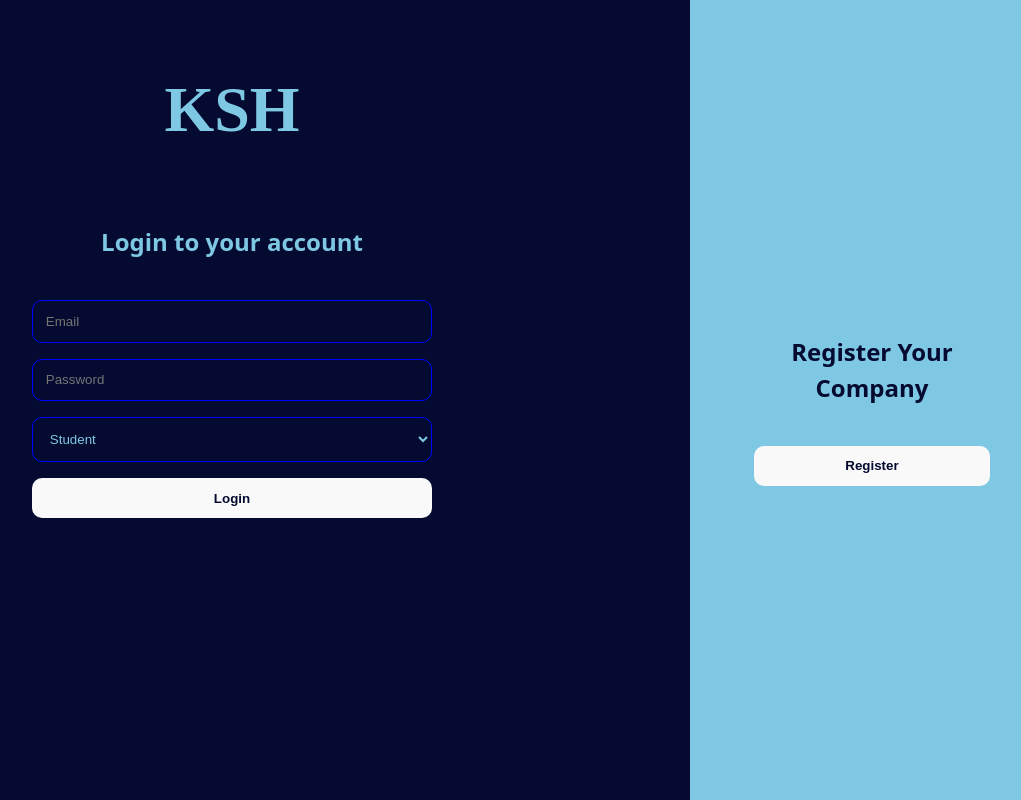
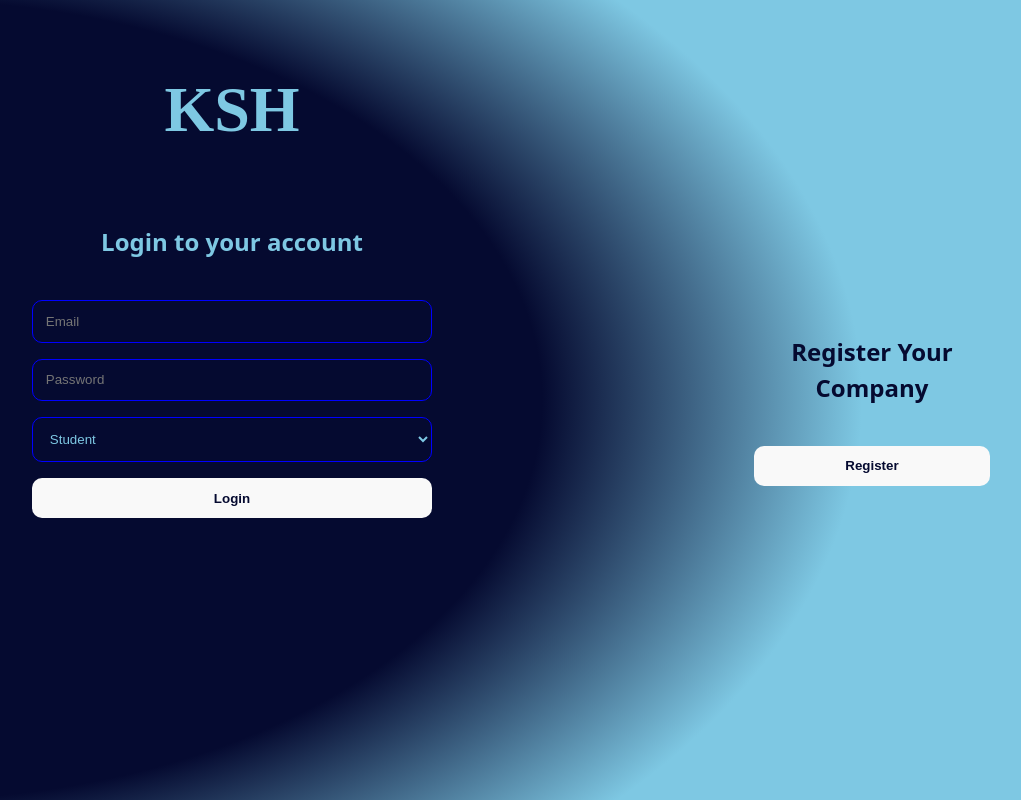
Before and after one commit to AhmedK3019/Internship-Web-Application, a React (Vite) app in the folder kafr-el-sheikh-el-7abeeba/: page / in a window 1280 px wide. Shown: the whole page, without its empty margins (226-1247 px from the left). Built offline with nearby package versions, Linux system fonts and the light colour scheme; a web font is replaced by a local one.

Commit message:
Updated Login

```diff
--- a/kafr-el-sheikh-el-7abeeba/index.html
+++ b/kafr-el-sheikh-el-7abeeba/index.html
@@ -4,7 +4,7 @@
     <meta charset="UTF-8" />
     <link rel="icon" type="image/svg+xml" href="/favicon.ico" />
     <meta name="viewport" content="width=device-width, initial-scale=1.0" />
-    <title>Vite + React</title>
+    <title>KSH</title>
   </head>
   <body>
     <div id="root"></div>
--- a/kafr-el-sheikh-el-7abeeba/src/Login.jsx
+++ b/kafr-el-sheikh-el-7abeeba/src/Login.jsx
@@ -8,6 +8,7 @@ function Login() {
   const [password, setPassword] = useState('');
   const [role, setRole] = useState('Student');
   const [message, setMessage] = useState('');
+  const [showRegister, setShowRegister] = useState(false);
 
   function handleEmailChange(event) {
     setEmail(event.target.value);
@@ -31,12 +32,11 @@ function Login() {
   }
 
   function handleRegister(e) {
-    return(
-       <Register/>
-    );
+    e.preventDefault();
+    setShowRegister(true);
   }
 
-  return (
+  return ( (showRegister)? (<Register />) :(
     <div className='page'>
       <title>Login</title>
       <div className="login-content">
@@ -79,11 +79,11 @@ function Login() {
       <div className="side-panel">
         <form onSubmit={handleRegister}>
             <h2 className='side-text'>Register Your Company</h2>
-            <button>Register</button>
+            <button type='submit'>Register</button>
         </form>
       </div>
     </div>
-  );
+  ));
 };
 
 export default Login;
--- a/kafr-el-sheikh-el-7abeeba/src/Register.jsx
+++ b/kafr-el-sheikh-el-7abeeba/src/Register.jsx
@@ -10,13 +10,13 @@ function Register(){
   const [logo, setLogo] = useState(null);
   const [email, setEmail] = useState('');
   const [file, setFile] = useState(null);
+  const [showLogin, setShowLogin] = useState(false);
 
   function handleLogoChange(event) {
     const file = event.target.files[0];
     if (file) {
       setLogo(file);
 
-      // Preview logo if you want
       const reader = new FileReader();
       reader.onloadend = () => {
         setPreviewUrl(reader.result);
@@ -31,17 +31,17 @@ function Register(){
       setMessage('Please fill in all fields.');
       return;
     }
-    return(<Login/>);
+    setShowLogin(true);
   }
 
-  return(
+  return( (showLogin)? <Login /> : (
     <div className='page'>
         <form onSubmit={handleSubmit}>
 
         </form>
     </div>
 
-  );
+  ));
 }
 
 export default Register
--- a/kafr-el-sheikh-el-7abeeba/src/index.css
+++ b/kafr-el-sheikh-el-7abeeba/src/index.css
@@ -16,10 +16,13 @@
 }
 
 .page {
-  background-color: #050a30;
+  display: flex;
+  inset: 0;
+  width: 100%;
   min-height: 100vh;
-  width: 100%;
-  display: flex;
+  background: white;
+  background: radial-gradient(125% 125% at 10% 50%, #050a30 40%, #7EC8E3 60%);
+  z-index: -10;
 }
 
 form {
@@ -96,7 +99,6 @@ button:focus-visible {
 
 .side-panel {
   width: 300px;
-  background-color: #7ec8e3;
   display: flex;
   flex-direction: column;
   justify-content: center;
```
